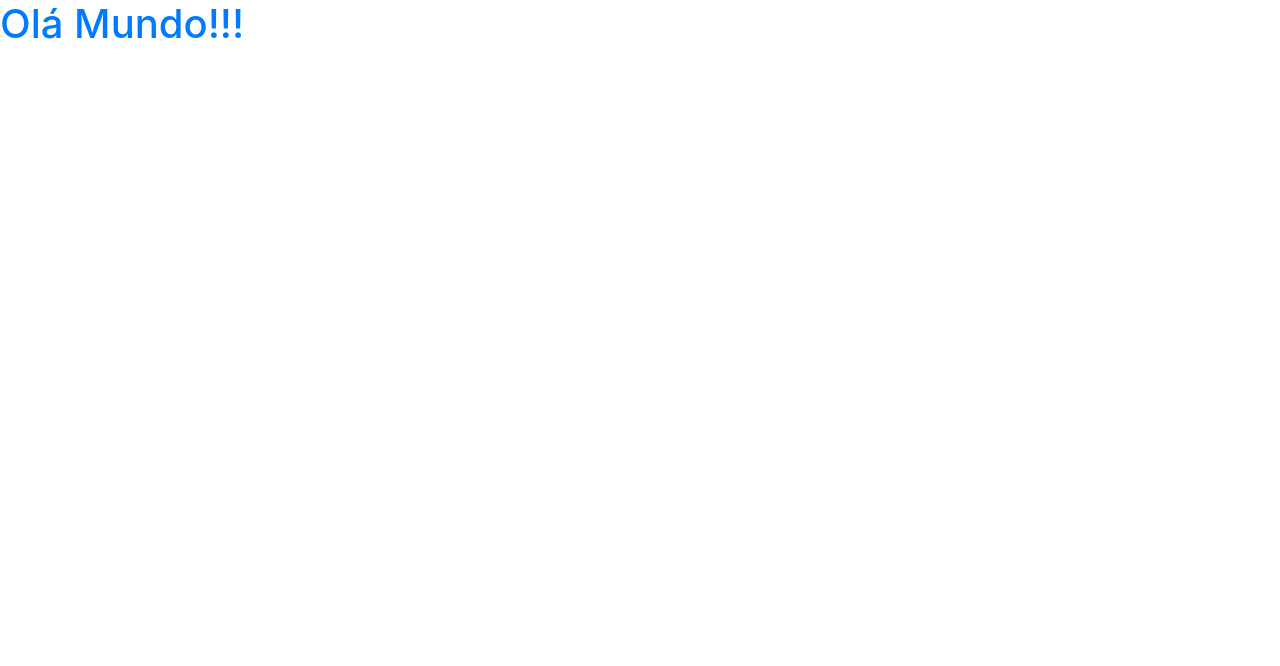
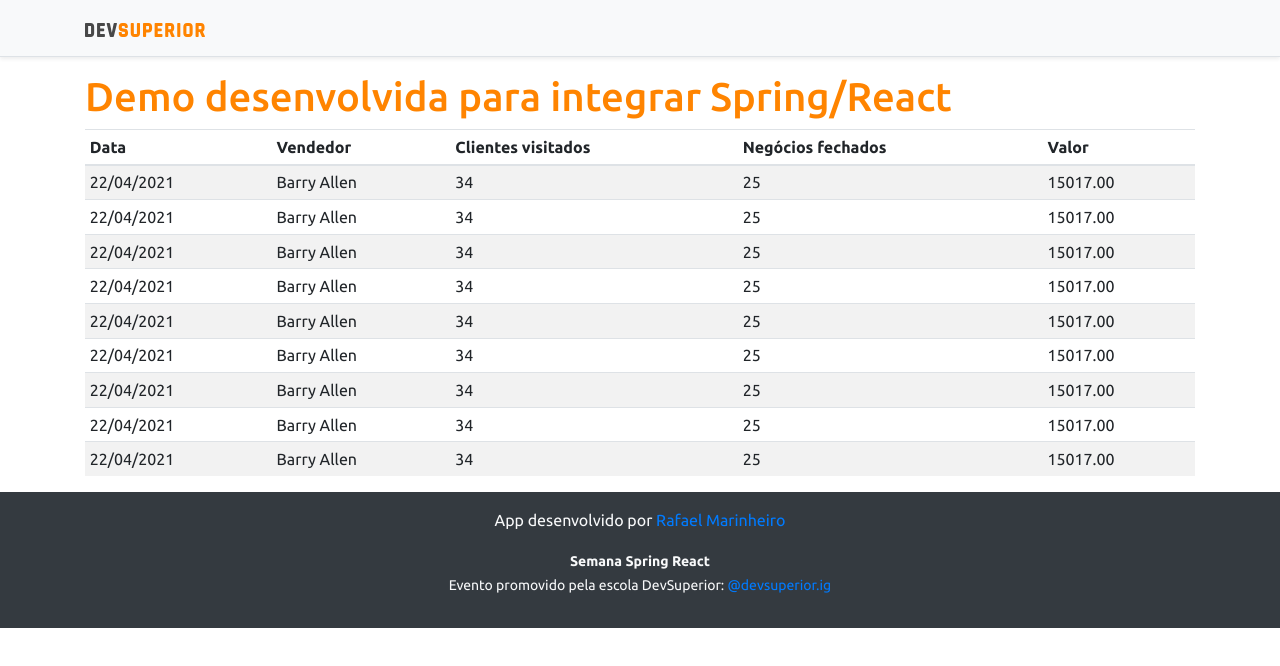
Before and after one commit to rmarinheiro/dsvendas, a React (Create React App) app in the folder frontend/: page / in a window 1280 px wide. Shown: the top 666 px of the page. Built offline with nearby package versions, Linux system fonts and the light colour scheme.

Commit message:
Componente dataTable

```diff
--- a/frontend/src/App.tsx
+++ b/frontend/src/App.tsx
@@ -1,12 +1,19 @@
+import DataTable from 'componentes/dataTable';
+import Footer from 'componentes/footer';
+import Navbar from 'componentes/navbar';
 import React from 'react';
 
 
 function App() {
-  return(
-    <div>
-      <h1 className="text-primary">Olá Mundo!!!</h1>
-    </div>
-
+  return (
+    <>
+      <Navbar />
+      <div className="container">
+        <h1 className="text-primary">Demo desenvolvida para integrar Spring/React </h1>
+        <DataTable/>
+      </div>
+      <Footer/>
+    </>
   );
 }
 
--- a/frontend/src/assets/css/styles.css
+++ b/frontend/src/assets/css/styles.css
@@ -0,0 +1,32 @@
+@import url('https://fonts.googleapis.com/css2?family=Ubuntu:wght@300;400;500;700&display=swap');
+:root {
+    --color-primary: #FF8400;
+}
+
+html, body {
+    height: 100%;
+    font-family: "Ubuntu", sans-serif;
+}
+
+#root {
+    display: flex;
+    flex-direction: column;
+    height: 100%;
+}
+
+.content {
+    flex: 1 0 auto;
+}
+
+.footer {
+    flex-shrink: 0;
+    text-align: center;
+}
+
+.bg-primary {
+    background-color: var(--color-primary) !important;
+}
+
+.text-primary {
+    color: var(--color-primary) !important;
+}
--- /dev/null
+++ b/frontend/src/componentes/dataTable/index.tsx
@@ -0,0 +1,87 @@
+import react from 'react';
+
+
+const dataTable = () => {
+    return (
+        <div className="table-responsive">
+            <table className="table table-striped table-sm">
+                <thead>
+                    <tr>
+                        <th>Data</th>
+                        <th>Vendedor</th>
+                        <th>Clientes visitados</th>
+                        <th>Negócios fechados</th>
+                        <th>Valor</th>
+                    </tr>
+                </thead>
+                <tbody>
+                    <tr>
+                        <td>22/04/2021</td>
+                        <td>Barry Allen</td>
+                        <td>34</td>
+                        <td>25</td>
+                        <td>15017.00</td>
+                    </tr>
+                    <tr>
+                        <td>22/04/2021</td>
+                        <td>Barry Allen</td>
+                        <td>34</td>
+                        <td>25</td>
+                        <td>15017.00</td>
+                    </tr>
+                    <tr>
+                        <td>22/04/2021</td>
+                        <td>Barry Allen</td>
+                        <td>34</td>
+                        <td>25</td>
+                        <td>15017.00</td>
+                    </tr>
+                    <tr>
+                        <td>22/04/2021</td>
+                        <td>Barry Allen</td>
+                        <td>34</td>
+                        <td>25</td>
+                        <td>15017.00</td>
+                    </tr>
+                    <tr>
+                        <td>22/04/2021</td>
+                        <td>Barry Allen</td>
+                        <td>34</td>
+                        <td>25</td>
+                        <td>15017.00</td>
+                    </tr>
+                    <tr>
+                        <td>22/04/2021</td>
+                        <td>Barry Allen</td>
+                        <td>34</td>
+                        <td>25</td>
+                        <td>15017.00</td>
+                    </tr>
+                    <tr>
+                        <td>22/04/2021</td>
+                        <td>Barry Allen</td>
+                        <td>34</td>
+                        <td>25</td>
+                        <td>15017.00</td>
+                    </tr>
+                    <tr>
+                        <td>22/04/2021</td>
+                        <td>Barry Allen</td>
+                        <td>34</td>
+                        <td>25</td>
+                        <td>15017.00</td>
+                    </tr>
+                    <tr>
+                        <td>22/04/2021</td>
+                        <td>Barry Allen</td>
+                        <td>34</td>
+                        <td>25</td>
+                        <td>15017.00</td>
+                    </tr>
+                </tbody>
+            </table>
+        </div>
+    );
+}
+
+export default dataTable;
--- /dev/null
+++ b/frontend/src/componentes/footer/index.tsx
@@ -0,0 +1,18 @@
+import react from 'react';
+
+
+const Footer = () => {
+    return (
+        <div>
+            <footer className="footer mt-auto py-3 bg-dark">
+                <div className="container">
+                    <p className="text-light">App desenvolvido por <a href="https://github.com/rmarinheiro" target="_blank" rel="noreferrer">Rafael Marinheiro</a></p>
+                    <p className="text-light"><small><strong>Semana Spring React</strong><br />
+            Evento promovido pela escola DevSuperior: <a href="https://instagram.com/devsuperior.ig" target="_blank" rel="noreferrer">@devsuperior.ig</a></small></p>
+                </div>
+            </footer>
+        </div>
+    );
+}
+
+export default Footer;
--- /dev/null
+++ b/frontend/src/componentes/navbar/index.tsx
@@ -0,0 +1,17 @@
+import react from 'react';
+import ImgDsDark from 'assets/img/ds-dark.svg';
+
+const navbar = () => {
+    return (
+
+        <div className="d-flex flex-column flex-md-row align-items-center p-3 px-md-4 mb-3 bg-light border-bottom shadow-sm">
+            <div className="container">
+                <nav className="my-2 my-md-0 mr-md-3">
+                    <img src={ImgDsDark} alt="DevSuperior" width="120" />
+                </nav>
+            </div>
+        </div>
+    );
+}
+
+export default navbar;
```
Also changed, not shown: frontend/src/assets/img/ds-dark.svg (added).
